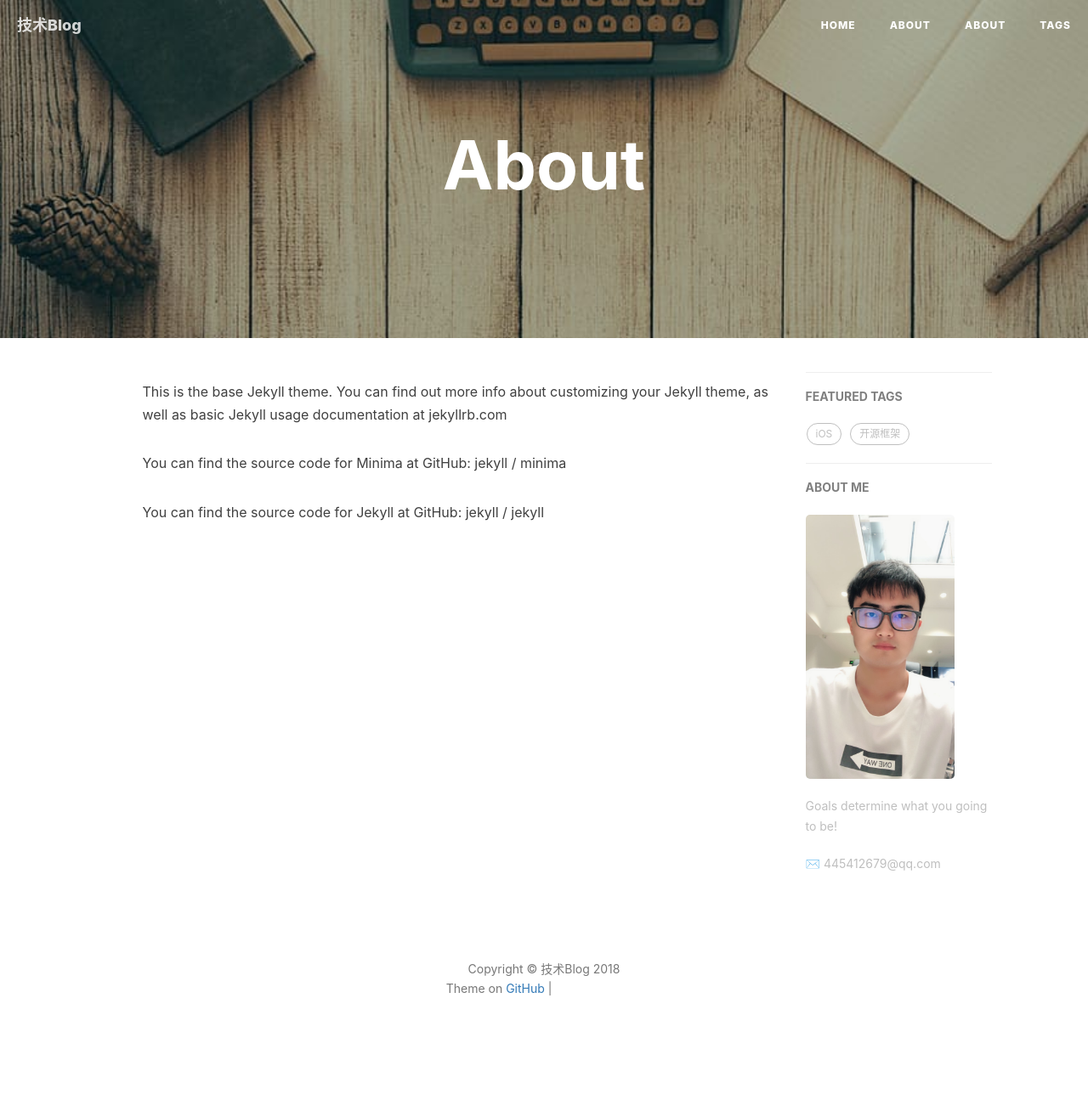
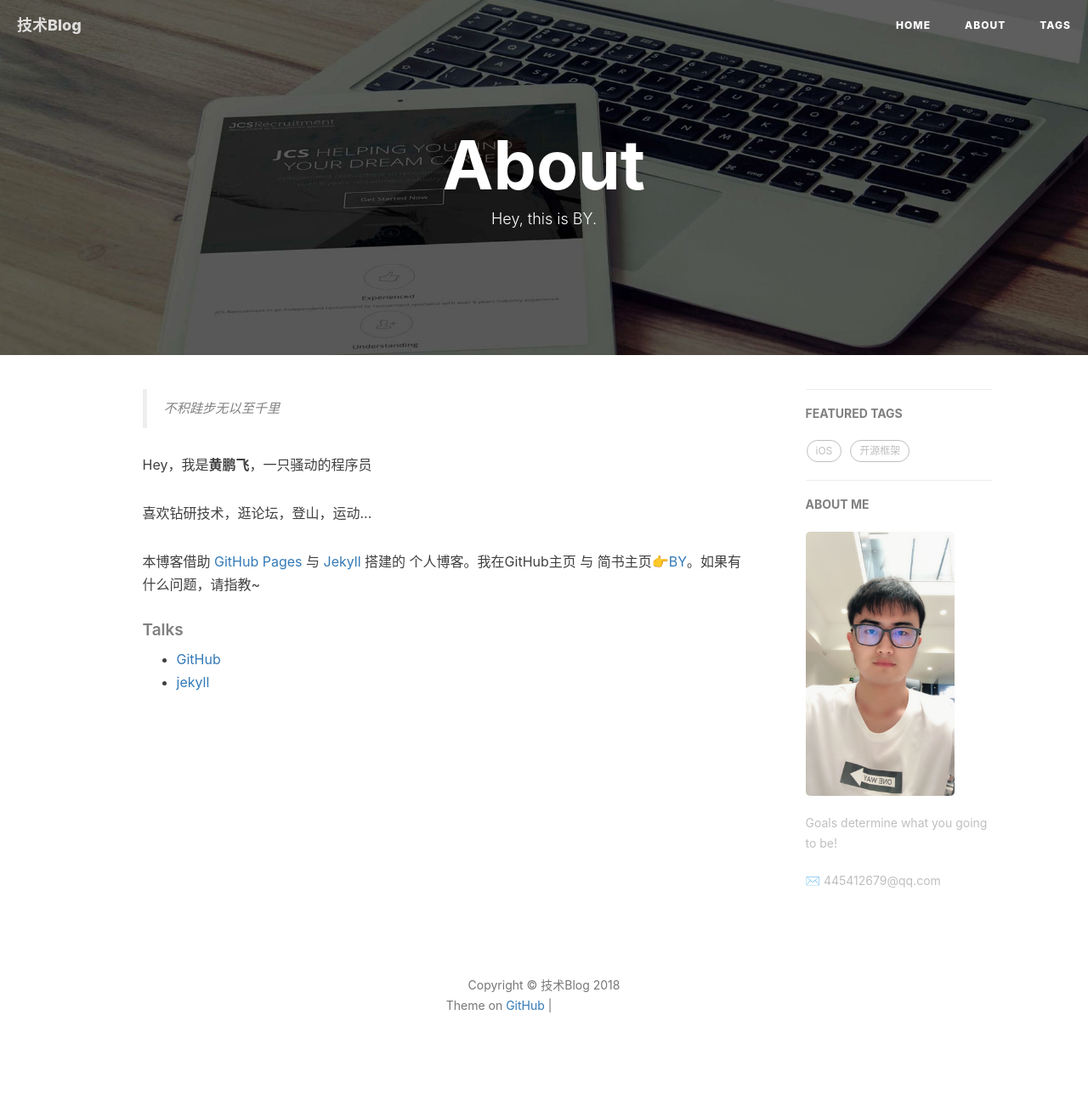
Before and after one commit to S-Freedom/S-Freedom.github.io, a Jekyll site: the page built from about.html, in a window 1280 px wide. Shown: the whole page at 85% size. Built offline with Jekyll 4.4.1, drawn with Linux system fonts in a browser that asks for light colours; nearby versions of some CDN libraries; comment, search, counter and statistics services are not loaded; grey boxes are pictures that could not be loaded.

Commit message:
del about.md index.md

```diff
--- a/Gemfile
+++ b/Gemfile
@@ -11,7 +11,7 @@
 gem "jekyll", "~> 3.8.5"
 
 # This is the default theme for new Jekyll sites. You may change this to anything you like.
-gem "minima", "~> 2.0"
+gem "minima", "~> 2.5.0"
 
 # If you want to use GitHub Pages, remove the "gem "jekyll"" above and
 # uncomment the line below. To upgrade, run `bundle update github-pages`.
@@ -19,7 +19,7 @@
 
 # If you have any plugins, put them here!
 group :jekyll_plugins do
-  gem "jekyll-feed", "~> 0.6"
+  gem "jekyll-feed", "~> 0.11.0"
 end
 
 # Windows does not include zoneinfo files, so bundle the tzinfo-data gem
--- a/_config.yml
+++ b/_config.yml
@@ -22,7 +22,7 @@
 
 # Gems
 # from PR#40, to support local preview for Jekyll 3.0
-gems: [jekyll-paginate]
+plugins: [jekyll-paginate]
 
 # Markdown settings
 # replace redcarpet to kramdown,
@@ -34,7 +34,7 @@
 input: GFM                            # use Github Flavored Markdown !important
 
 # Featured Tags
-featured-tags: true                     # 是否使用首页标签
+featured-tags: true                    # 是否使用首页标签
 featured-condition-size: 1              # 相同标签数量大于这个数，才会出现在首页
 
 # Progressive Web Apps
--- a/_layouts/page.html
+++ b/_layouts/page.html
@@ -39,7 +39,7 @@
                     <h5><a href="{{'/tags/' | prepend: site.baseurl }}">FEATURED TAGS</a></h5>
                     <div class="tags">
         				{% for tag in site.tags %}
-                            {% if tag[1].size > {{site.featured-condition-size}} %}
+                            {% if tag[1].size > site.featured-condition-size %}
                 				<a href="{{ site.baseurl }}/tags/#{{ tag[0] }}" title="{{ tag[0] }}" rel="{{ tag[1].size }}">
                                     {{ tag[0] }}
                                 </a>
@@ -88,7 +88,7 @@
                     <h5><a href="{{'/tags/' | prepend: site.baseurl }}">FEATURED TAGS</a></h5>
                     <div class="tags">
                         {% for tag in site.tags %}
-                            {% if tag[1].size > {{site.featured-condition-size}} %}
+                            {% if tag[1].size > site.featured-condition-size %}
                                 <a href="{{ site.baseurl }}/tags/#{{ tag[0] }}" title="{{ tag[0] }}" rel="{{ tag[1].size }}">
                                     {{ tag[0] }}
                                 </a>
--- a/_layouts/post.html
+++ b/_layouts/post.html
@@ -146,7 +146,7 @@
                     <h5><a href="/tags/">FEATURED TAGS</a></h5>
                     <div class="tags">
         				{% for tag in site.tags %}
-                            {% if tag[1].size > {{site.featured-condition-size}} %}
+                            {% if tag[1].size > site.featured-condition-size  %}
                 				<a href="/tags/#{{ tag[0] }}" title="{{ tag[0] }}" rel="{{ tag[1].size }}">
                                     {{ tag[0] }}
                                 </a>
--- a/about.md
+++ /dev/null
@@ -1,18 +0,0 @@
----
-layout: page
-title: About
-permalink: /about/
----
-
-This is the base Jekyll theme. You can find out more info about customizing your Jekyll theme, as well as basic Jekyll usage documentation at [jekyllrb.com](https://jekyllrb.com/)
-
-You can find the source code for Minima at GitHub:
-[jekyll][jekyll-organization] /
-[minima](https://github.com/jekyll/minima)
-
-You can find the source code for Jekyll at GitHub:
-[jekyll][jekyll-organization] /
-[jekyll](https://github.com/jekyll/jekyll)
-
-
-[jekyll-organization]: https://github.com/jekyll
```
Also changed, not shown: index.md (deleted, +0 -6 lines), Gemfile.lock, 1 other file.
